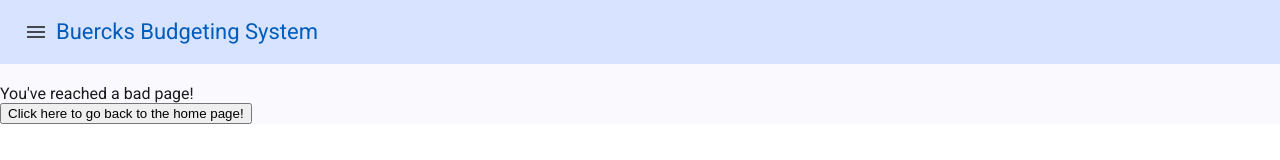
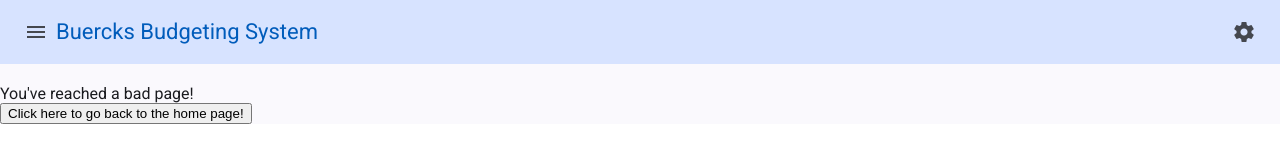
Before and after one commit to sbuerck23/BuercksBudgetingSystem, an Angular app in the folder client/: page / in a window 1280 px wide. Shown: the top 160 px of the page. Built offline with nearby package versions, Linux system fonts and the light colour scheme.

Commit message:
Settings.

```diff
--- a/client/src/app/header/header.component.html
+++ b/client/src/app/header/header.component.html
@@ -1,8 +1,11 @@
-<div class="header">
-  <mat-toolbar>
-    <button mat-icon-button (click)="onClick($event)">
+<mat-toolbar class="header">
+  <div class="left-header">
+    <button mat-icon-button (click)="openSidenav($event)">
       <mat-icon>menu</mat-icon>
     </button>
     <div>Buercks Budgeting System</div>
-  </mat-toolbar>
-</div>
+  </div>
+  <button mat-icon-button class="settings-button" (click)="openSettings()">
+    <mat-icon>settings</mat-icon>
+  </button>
+</mat-toolbar>
--- a/client/src/app/header/header.component.scss
+++ b/client/src/app/header/header.component.scss
@@ -0,0 +1,14 @@
+.header {
+  display: flex;
+  justify-content: space-between;
+}
+
+.left-header {
+  display: flex;
+  text-align: left;
+  align-items: center;
+}
+
+.settings-button {
+  text-align: right;
+}
--- a/client/src/app/header/header.component.ts
+++ b/client/src/app/header/header.component.ts
@@ -1,12 +1,13 @@
-import { Component, EventEmitter, Output } from '@angular/core';
-
+import { Component, EventEmitter, inject, Output } from '@angular/core';
 import { MatToolbarModule } from '@angular/material/toolbar';
 import { MatIconModule } from '@angular/material/icon';
 import { MatButtonModule } from '@angular/material/button';
+import { MatBottomSheet, MatBottomSheetModule } from '@angular/material/bottom-sheet';
+import { SettingsComponent } from '../settings/settings.component';
 
 @Component({
   selector: 'app-header',
-  imports: [MatToolbarModule, MatIconModule, MatButtonModule],
+  imports: [MatToolbarModule, MatIconModule, MatButtonModule, MatBottomSheetModule],
   templateUrl: './header.component.html',
   styleUrl: './header.component.scss'
 })
@@ -14,7 +15,13 @@ export class HeaderComponent {
   @Output()
   toggleSidenav = new EventEmitter<any>();
 
-  public onClick(event) {
+  private _bottomSheet = inject(MatBottomSheet);
+
+  public openSidenav(event) {
     this.toggleSidenav.emit(event);
   }
+
+  public openSettings() {
+    this._bottomSheet.open(SettingsComponent)
+  }
 }
--- /dev/null
+++ b/client/src/app/settings/settings.component.html
@@ -0,0 +1,2 @@
+<h2>Settings</h2>
+<div>Some settings would go here.</div>
```
Also changed, not shown: client/src/app/settings/settings.component.ts (added, +11 -0 lines), client/src/app/settings/settings.component.scss (added), 1 other file (tests, documents, lock files or other folders).
